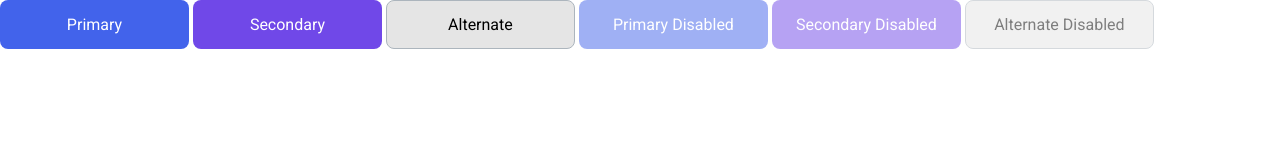
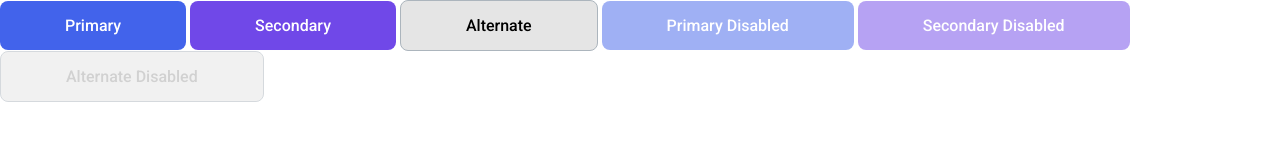
Before and after one commit to js-tasks-ru/htmlcss-20230411_gstratiyj, a website: page 03-lection1/01-button/index.html in a window 1280 px wide. Drawn offline with Linux system fonts and the light colour scheme.

Commit message:
corrected the specified errors

```diff
--- a/03-lection1/01-button/button.css
+++ b/03-lection1/01-button/button.css
@@ -1,27 +1,35 @@
 /* Стилизация кнопки */
-:root {
+.button {
     --color-primary: #4263EB;
     --color-secondary: #7048E8;
     --color-alternate: #E5E5E5;
+    padding: 15px 65px;
+    border-radius: 8px;
+    border: none;
+    font-family: 'Roboto';
+    font-style: normal;
+    font-weight: 500;
+    font-size: 16px;
+    line-height: 19px;
 }
 
-.button {
-    width: 189px;
-    height: 49px;
-    border-radius: 8px;
-    font-size: 16px;
+.button:hover {
+    cursor: pointer;
+}
+
+.button:disabled {
+    pointer-events: none;
+    opacity: 0.5;
 }
 
 .button_primary {
     background-color: var(--color-primary);
     color: white;
-    border: none;
 }
 
 .button_secondary {
     background-color: var(--color-secondary);
     color: white;
-    border: none;
 }
 
 .button_alternate {
@@ -29,37 +37,14 @@
     background-color: var(--color-alternate);
 }
 
-.button_primary-disabled {
-    opacity: 0.5;
-    background-color: var(--color-primary);
-    border: none;
-    color: white;
-}
-
-.button_secondary-disabled {
-    opacity: 0.5;
-    background-color: var(--color-secondary);
-    border: none;
-    color: white;
-}
-
-.button_alternate-disabled {
-    opacity: 0.5;
-    background-color: var(--color-alternate);
-    border: 1px solid #ACB5BD;
-}
-
 .button_primary:hover {
     background-color: #2342C0;
-    cursor: pointer;
 }
 
 .button_secondary:hover {
     background-color: #5028C6;
-    cursor: pointer;
 }
 
 .button_alternate:hover {
     border: 1px solid #212429;
-    cursor: pointer;
 }
--- a/03-lection1/01-button/index.html
+++ b/03-lection1/01-button/index.html
@@ -10,8 +10,8 @@
         <button class="button button_primary">Primary</button>
         <button class="button button_secondary">Secondary</button>
         <button class="button button_alternate">Alternate</button>
-        <button class="button button_primary-disabled">Primary Disabled</button>
-        <button class="button button_secondary-disabled">Secondary Disabled</button>
-        <button class="button button_alternate-disabled">Alternate Disabled</button>
+        <button class="button button_primary" disabled>Primary Disabled</button>
+        <button class="button button_secondary" disabled>Secondary Disabled</button>
+        <button class="button button_alternate" disabled>Alternate Disabled</button>
     </body>
 </html>
```
